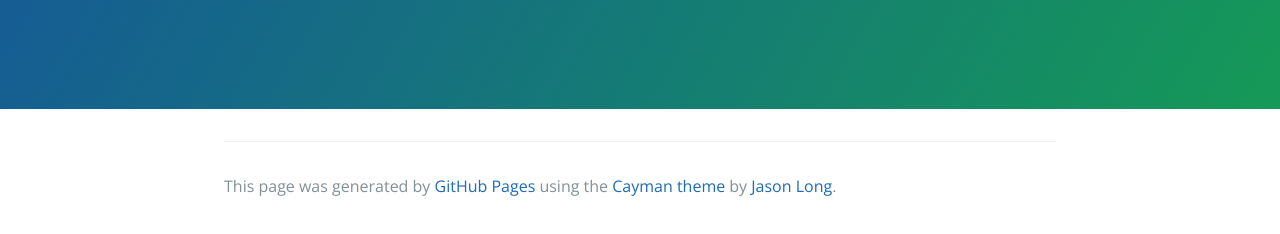
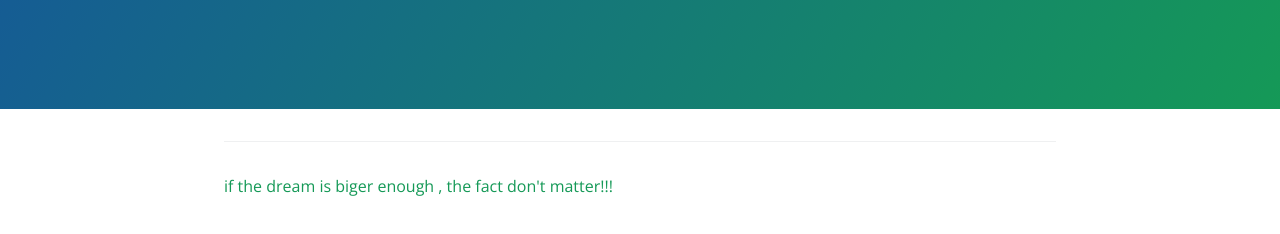
Before and after one commit to kevinfuture/kevinfuture.github.com, a plain HTML site: page index.html in a window 1280 px wide. Shown: the part 208-442 px from the top of the page. Drawn offline with nearby package versions, Linux system fonts and the light colour scheme.

Commit message:
小修改

```diff
--- a/index.html
+++ b/index.html
@@ -19,7 +19,7 @@
       <h3>
       <footer class="site-footer">
 
-        <span class="site-footer-credits">This page was generated by <a href="https://pages.github.com">GitHub Pages</a> using the <a href="https://github.com/jasonlong/cayman-theme">Cayman theme</a> by <a href="https://twitter.com/jasonlong">Jason Long</a>.</span>
+       if the dream is biger enough , the fact don't matter!!!
       </footer>
 
     </section>
```
